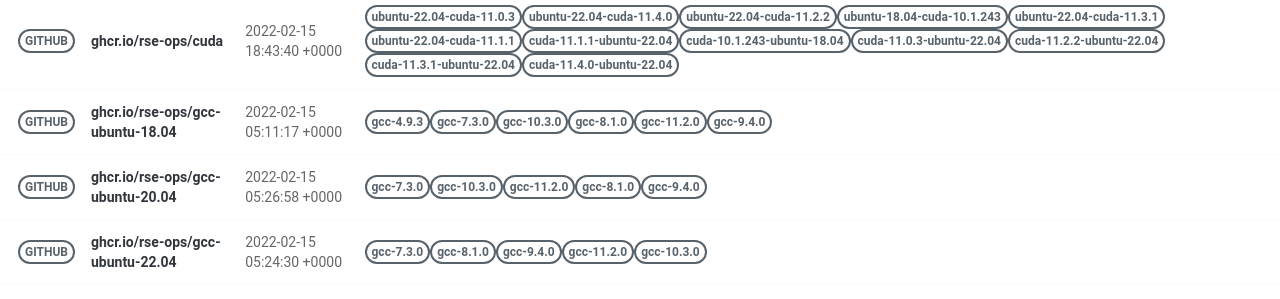
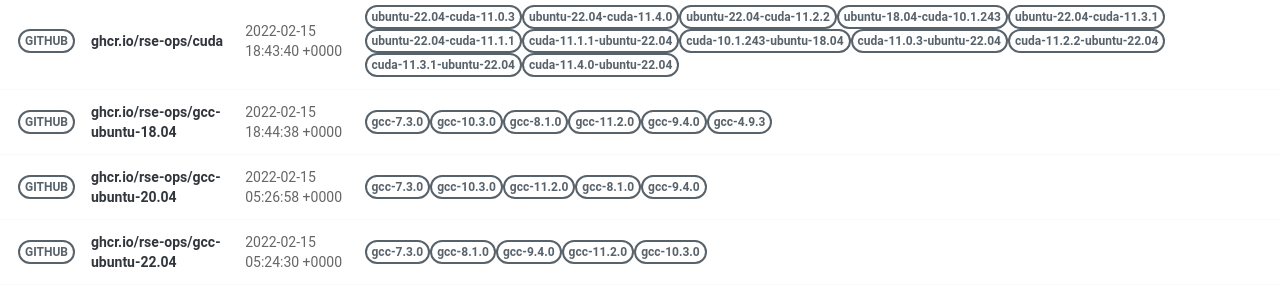
Before and after one commit to rse-ops/docker-images, a Jekyll site: the page built from pages/index.md, in a window 1280 px wide. Shown: the part 502-801 px from the top of the page. Built offline with Jekyll 4.4.1, drawn with Linux system fonts in a browser that asks for light colours; nearby versions of some CDN libraries.

Commit message:
Automated push to update library 2022-02-15

```diff
--- a/_library/ghcr.io-rse-ops-gcc-ubuntu-18.04.md
+++ b/_library/ghcr.io-rse-ops-gcc-ubuntu-18.04.md
@@ -1,14 +1,11 @@
 ---
 layout: container
 name: ghcr.io/rse-ops/gcc-ubuntu-18.04
-updated_at: 2022-02-15 05:11:17.795542
+updated_at: 2022-02-15 18:44:38.030776
 
 
 container_url: https://github.com/orgs/rse-ops/packages/container/package/gcc-ubuntu-18.04
 versions:
- - tag: gcc-4.9.3
-   dockerfile: https://github.com/rse-ops/docker-images/blob/main/ubuntu/gcc/Dockerfile
-   manifest: https://crane.ggcr.dev/manifest/ghcr.io/rse-ops/gcc-ubuntu-18.04:gcc-4.9.3
  - tag: gcc-7.3.0
    dockerfile: https://github.com/rse-ops/docker-images/blob/main/ubuntu/gcc/Dockerfile
    manifest: https://crane.ggcr.dev/manifest/ghcr.io/rse-ops/gcc-ubuntu-18.04:gcc-7.3.0
```
Also changed, not shown: other parts of _library/ghcr.io-rse-ops-gcc-ubuntu-18.04.md (+3 -0 lines).
